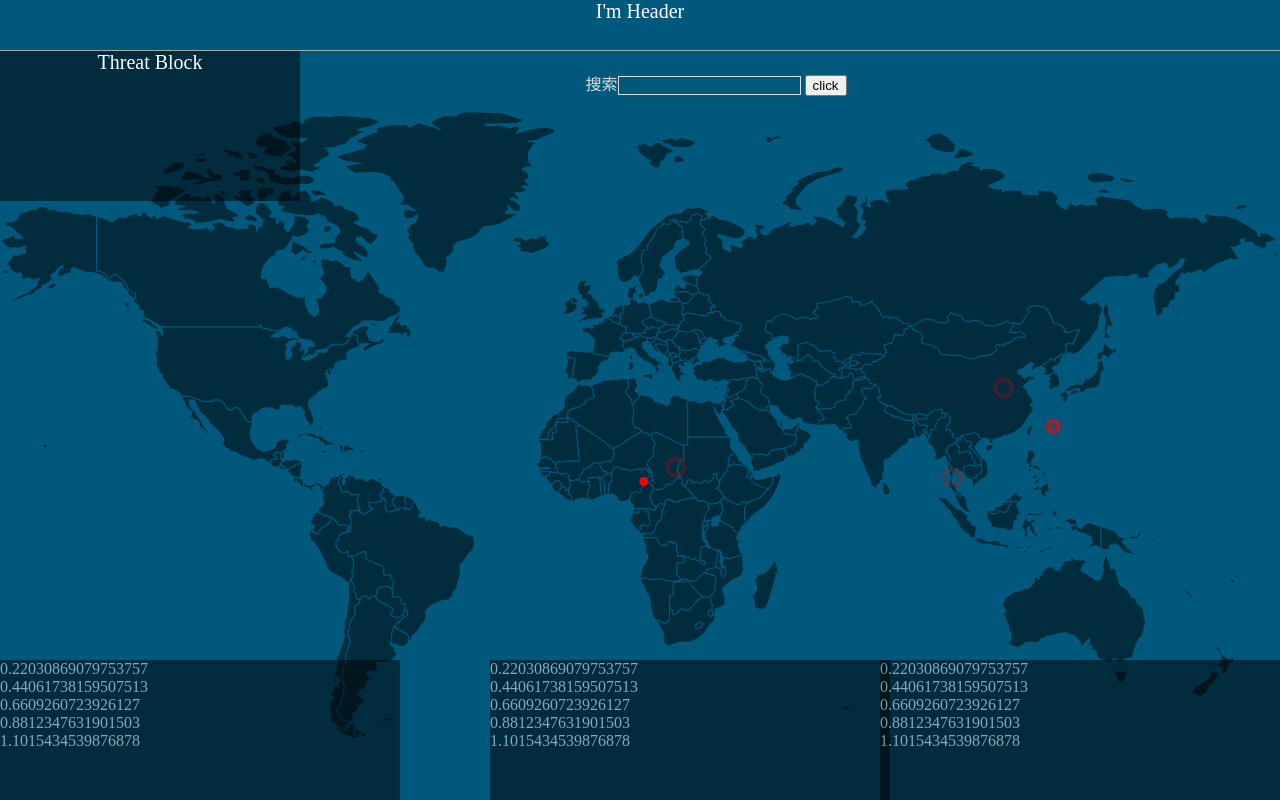
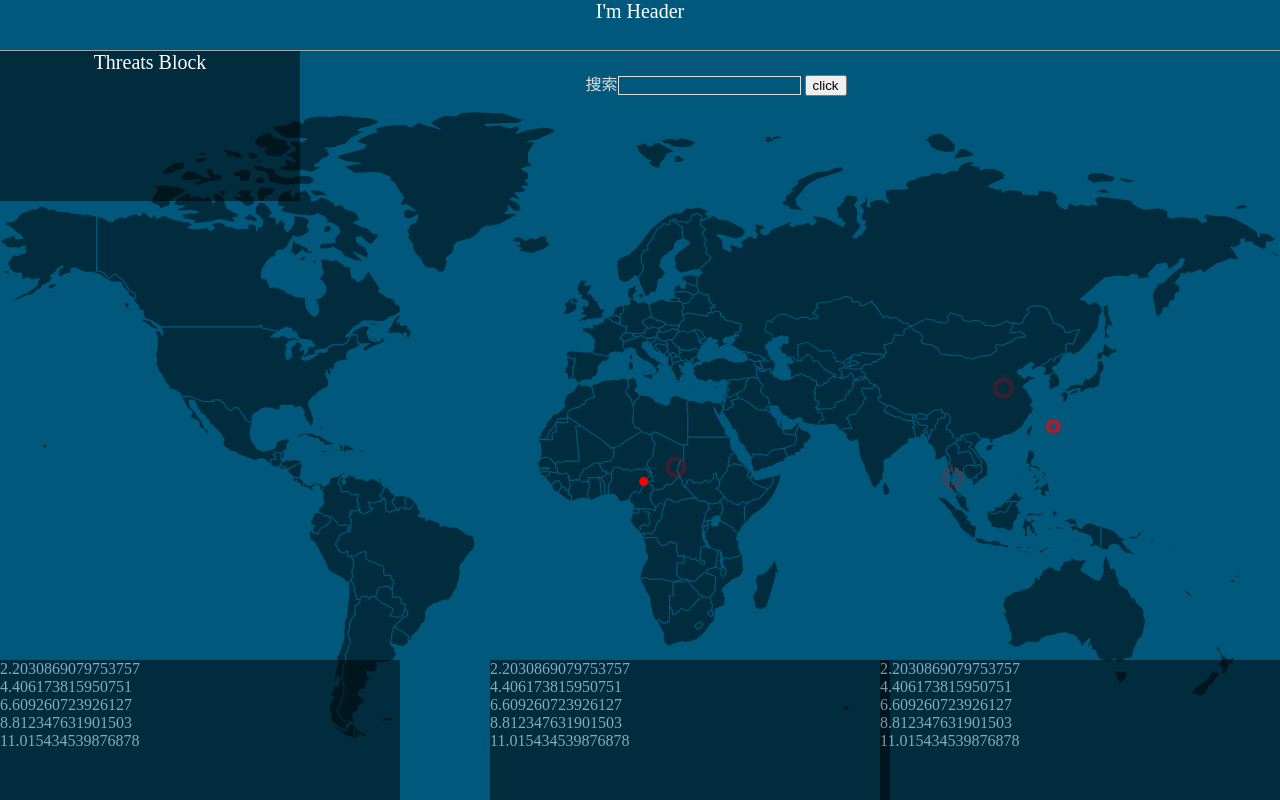
Before and after one commit to EmilyZhang123/map-example-jvectormap, a plain HTML site: page index2.html in a window 1280 px wide. Drawn offline with Linux system fonts and the light colour scheme.

Commit message:
test push

```diff
--- a/index2.html
+++ b/index2.html
@@ -11,7 +11,7 @@
 </head>
 <body>
 <header >I'm Header</header>
-<div class="threat-block">Threat Block</div>
+<div class="threat-block">Threats Block</div>
 <div class="search-group" >
     搜索<input size="20" style="background-color: transparent;border: 1px solid #dddddd;">
     <button>click</button>
@@ -30,7 +30,7 @@
         function scroll_($_selector) {
             $_selector.empty();
             var ram=Math.random();
-            var scroll_caption =[ram,2*ram,3*ram,4*ram,5*ram,6*ram];
+            var scroll_caption =[10*ram,20*ram,30*ram,40*ram,50*ram,60*ram];
             scroll_caption.forEach(function (item,index) {
                 if(index<5){
                     $_selector.append('<div>'+item+'</div>')
```
